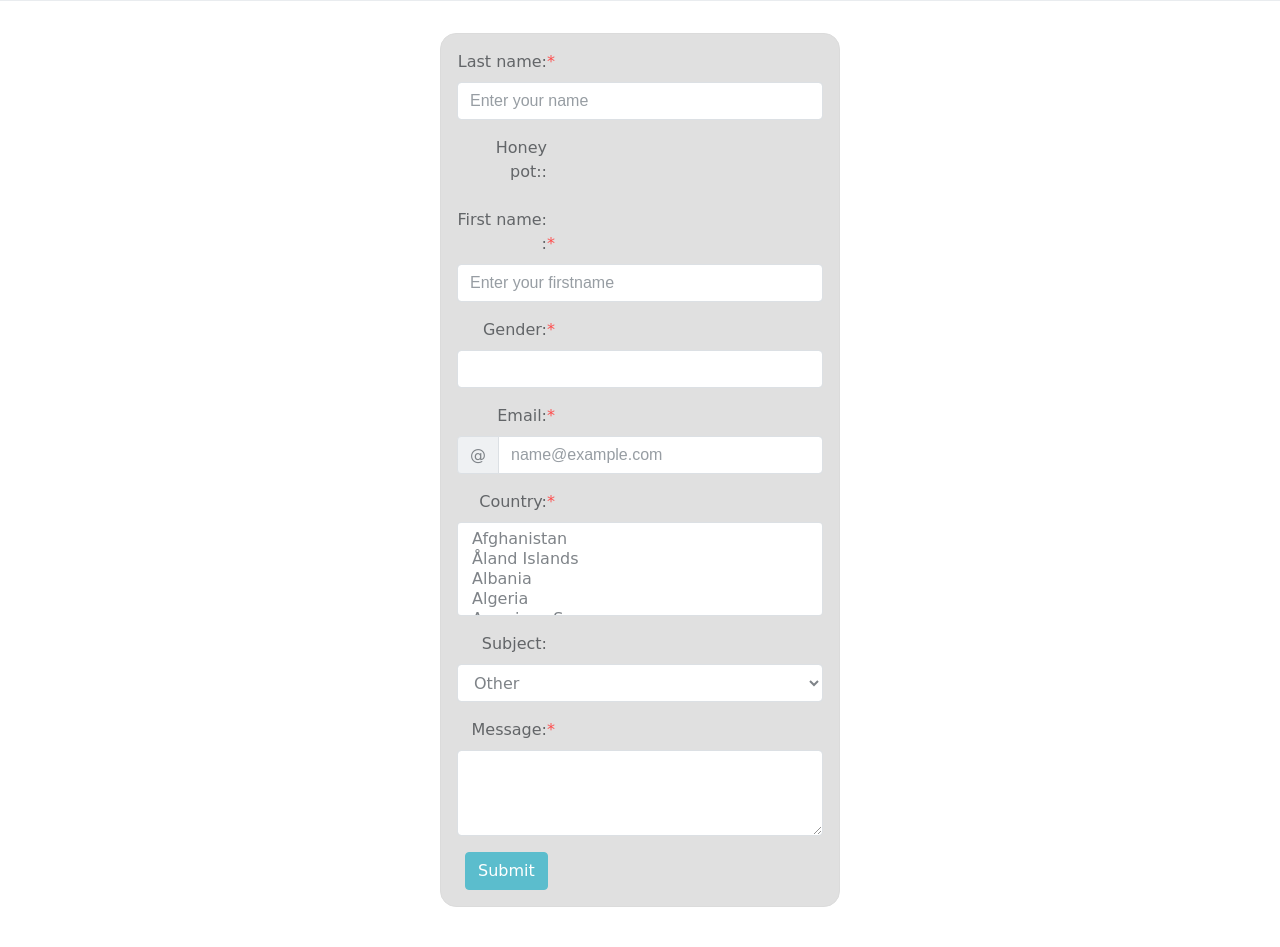
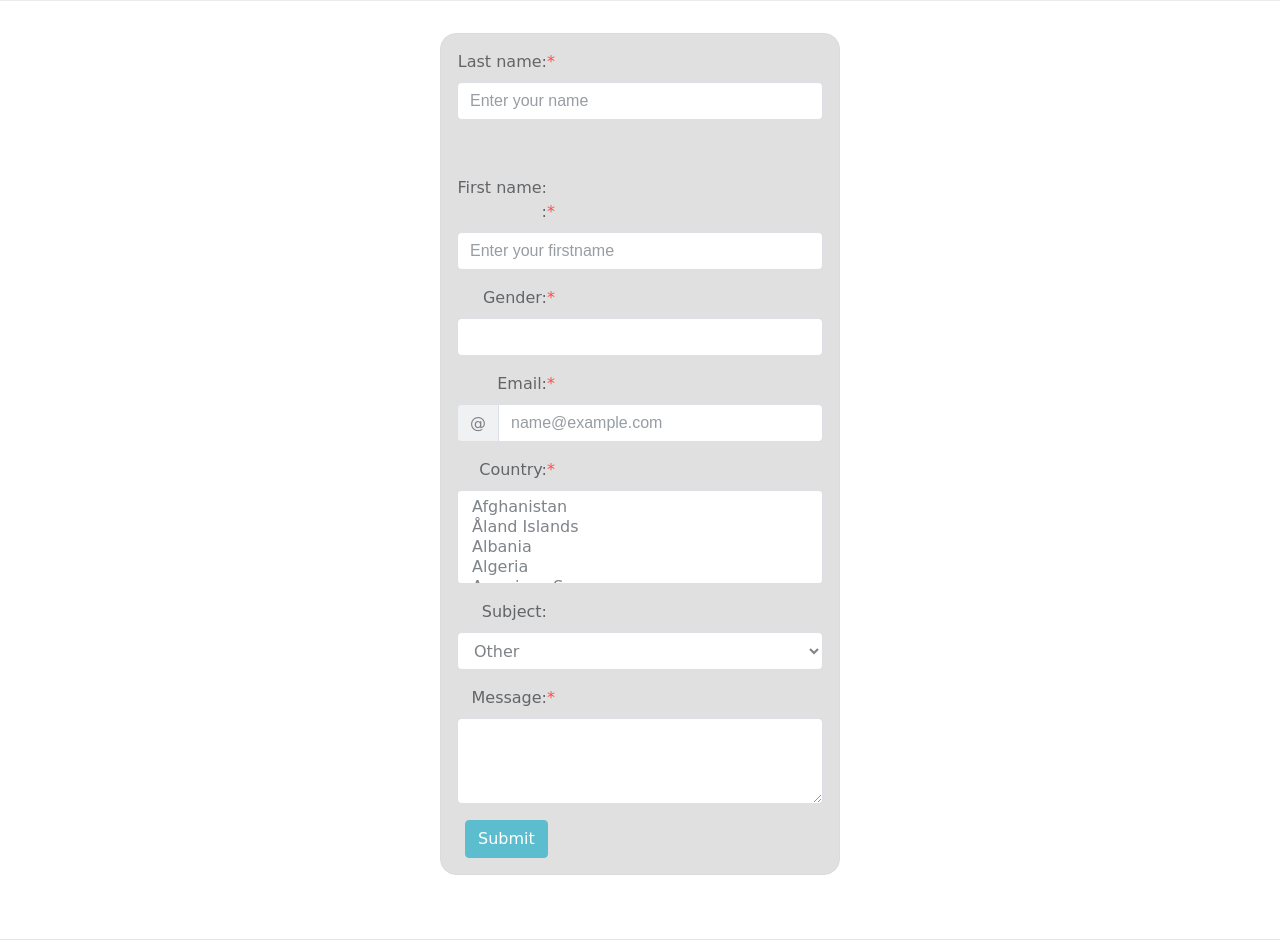
Before and after one commit to 88aleksandra88/Hackers-poulette, a PHP site: page / in a window 1280 px wide. Shown: the part 498-1445 px from the top of the page. Run offline with PHP 8.4, Linux system fonts and the light colour scheme; some web fonts are replaced.

Commit message:
html honeypot rectif

```diff
--- a/index.php
+++ b/index.php
@@ -53,7 +53,7 @@
     </div>
 <!--Honeypot---------------------------------------------->
 <div>
-<label for="firstname">Honey pot::</label>
+<label for="honeypot"></label>
 <input type="text" class="form-control" id="honeypot" placeholder="U can see me?" name="honeypot">
 </div>
 
```
